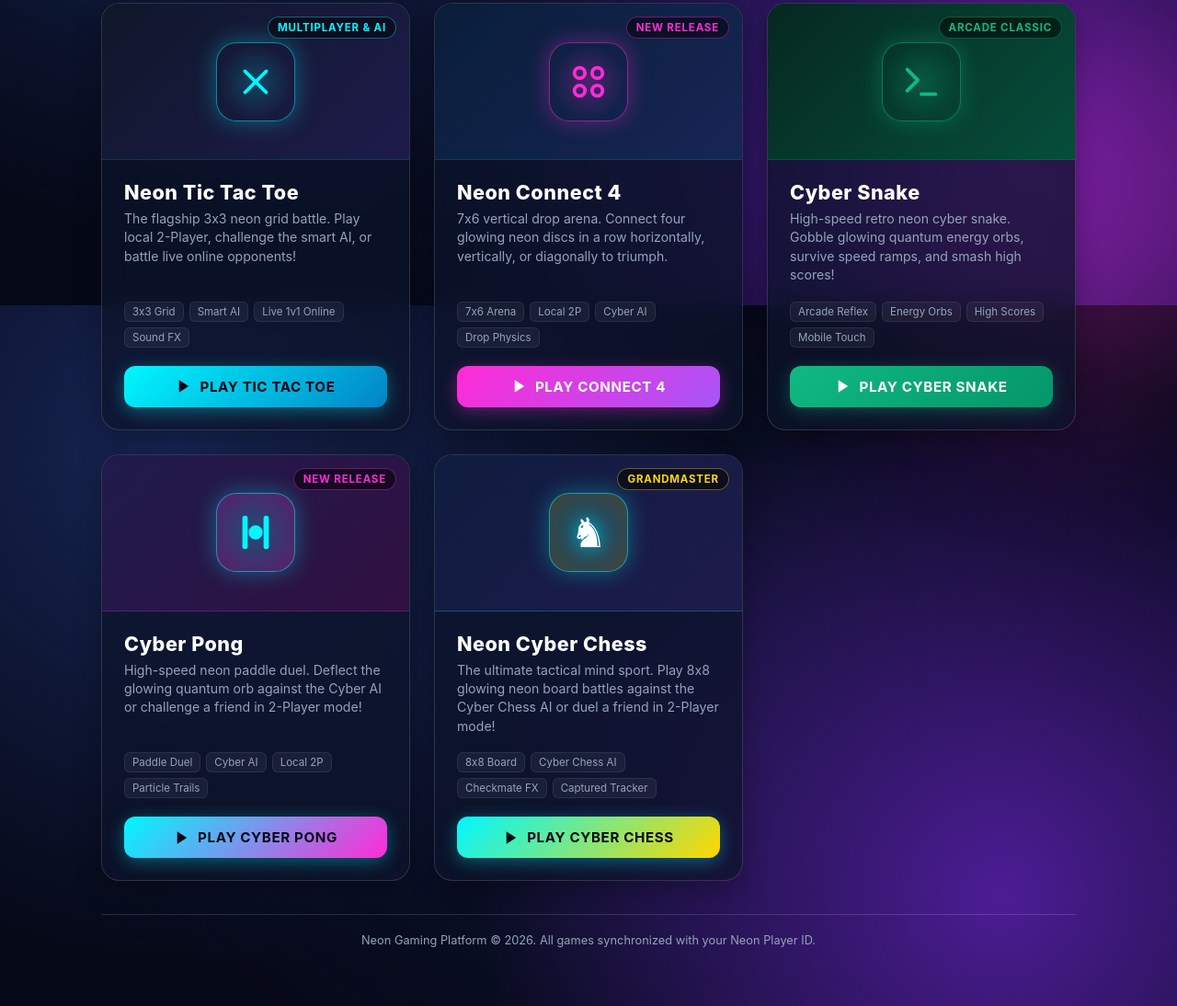
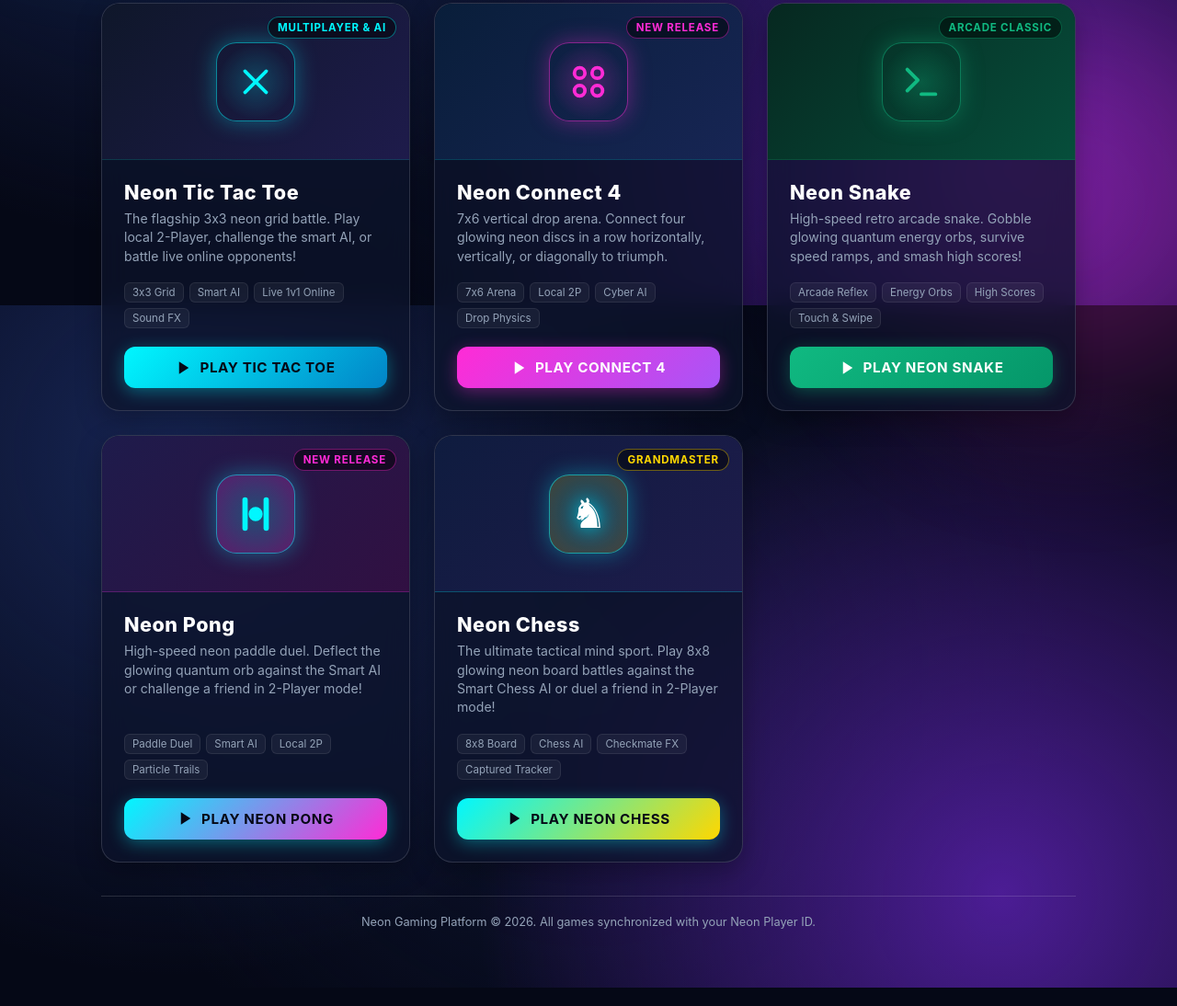
Before and after one commit to supportIT92/Z-neon-tic-tac-toe, a plain HTML site: page hub/index.html in a window 1280 px wide. Shown: the part 468-1562 px from the top of the page at 92% size. Drawn offline with Linux system fonts and the light colour scheme; sample sign-in values are in the browser's storage.

Commit message:
style: rename games from Cyber to clean Neon branding (Neon Chess, Neon Snake, Neon Pong)

```diff
--- a/hub/index.html
+++ b/hub/index.html
@@ -195,7 +195,7 @@
                 </div>
             </article>
 
-            <!-- Game 3: Neon Cyber Snake -->
+            <!-- Game 3: Neon Snake -->
             <article class="game-card">
                 <div class="game-card-preview card-preview-snake">
                     <span class="preview-badge badge-arcade">Arcade Classic</span>
@@ -207,24 +207,24 @@
                     </div>
                 </div>
                 <div class="game-card-body">
-                    <h3 class="game-card-title">Cyber Snake</h3>
-                    <p class="game-card-desc">High-speed retro neon cyber snake. Gobble glowing quantum energy orbs, survive speed ramps, and smash high scores!</p>
+                    <h3 class="game-card-title">Neon Snake</h3>
+                    <p class="game-card-desc">High-speed retro arcade snake. Gobble glowing quantum energy orbs, survive speed ramps, and smash high scores!</p>
                     <div class="game-tags">
                         <span class="game-tag">Arcade Reflex</span>
                         <span class="game-tag">Energy Orbs</span>
                         <span class="game-tag">High Scores</span>
-                        <span class="game-tag">Mobile Touch</span>
+                        <span class="game-tag">Touch &amp; Swipe</span>
                     </div>
                     <a href="/snake" class="btn-play-game btn-play-snake">
                         <svg viewBox="0 0 24 24" fill="currentColor">
                             <polygon points="5 3 19 12 5 21 5 3"></polygon>
                         </svg>
-                        Play Cyber Snake
+                        Play Neon Snake
                     </a>
                 </div>
             </article>
 
-            <!-- Game 4: Neon Cyber Pong -->
+            <!-- Game 4: Neon Pong -->
             <article class="game-card">
                 <div class="game-card-preview card-preview-pong">
                     <span class="preview-badge badge-new">New Release</span>
@@ -237,11 +237,11 @@
                     </div>
                 </div>
                 <div class="game-card-body">
-                    <h3 class="game-card-title">Cyber Pong</h3>
-                    <p class="game-card-desc">High-speed neon paddle duel. Deflect the glowing quantum orb against the Cyber AI or challenge a friend in 2-Player mode!</p>
+                    <h3 class="game-card-title">Neon Pong</h3>
+                    <p class="game-card-desc">High-speed neon paddle duel. Deflect the glowing quantum orb against the Smart AI or challenge a friend in 2-Player mode!</p>
                     <div class="game-tags">
                         <span class="game-tag">Paddle Duel</span>
-                        <span class="game-tag">Cyber AI</span>
+                        <span class="game-tag">Smart AI</span>
                         <span class="game-tag">Local 2P</span>
                         <span class="game-tag">Particle Trails</span>
                     </div>
@@ -249,12 +249,12 @@
                         <svg viewBox="0 0 24 24" fill="currentColor">
                             <polygon points="5 3 19 12 5 21 5 3"></polygon>
                         </svg>
-                        Play Cyber Pong
+                        Play Neon Pong
                     </a>
                 </div>
             </article>
 
-            <!-- Game 5: Neon Cyber Chess -->
+            <!-- Game 5: Neon Chess -->
             <article class="game-card">
                 <div class="game-card-preview card-preview-chess">
                     <span class="preview-badge badge-new" style="color:var(--yellow); border-color:rgba(255,215,0,0.4);">Grandmaster</span>
@@ -263,11 +263,11 @@
                     </div>
                 </div>
                 <div class="game-card-body">
-                    <h3 class="game-card-title">Neon Cyber Chess</h3>
-                    <p class="game-card-desc">The ultimate tactical mind sport. Play 8x8 glowing neon board battles against the Cyber Chess AI or duel a friend in 2-Player mode!</p>
+                    <h3 class="game-card-title">Neon Chess</h3>
+                    <p class="game-card-desc">The ultimate tactical mind sport. Play 8x8 glowing neon board battles against the Smart Chess AI or duel a friend in 2-Player mode!</p>
                     <div class="game-tags">
                         <span class="game-tag">8x8 Board</span>
-                        <span class="game-tag">Cyber Chess AI</span>
+                        <span class="game-tag">Chess AI</span>
                         <span class="game-tag">Checkmate FX</span>
                         <span class="game-tag">Captured Tracker</span>
                     </div>
@@ -275,7 +275,7 @@
                         <svg viewBox="0 0 24 24" fill="currentColor">
                             <polygon points="5 3 19 12 5 21 5 3"></polygon>
                         </svg>
-                        Play Cyber Chess
+                        Play Neon Chess
                     </a>
                 </div>
             </article>
```
Also changed, not shown: chess/index.html (+4 -4 lines), connect4/index.html (+1 -1 lines), pong/index.html (+5 -5 lines), snake/index.html (+4 -4 lines).
